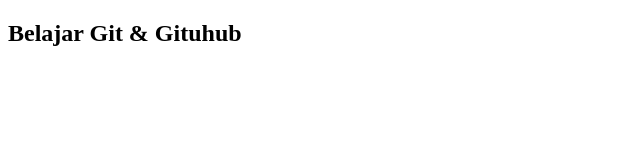
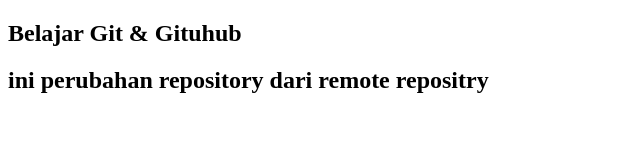
Before and after one commit to Fadiah13/Belajar_Git, a plain HTML site: page index.html in a window 1280 px wide. Shown: the whole page, without its empty margins (0-640 px from the left). Drawn offline with Linux system fonts and the light colour scheme.

Commit message:
menambha elemen baru d bawah h2

```diff
--- a/index.html
+++ b/index.html
@@ -7,5 +7,6 @@
 </head>
 <body>
     <h2>Belajar Git & Gituhub</h2>
+    <h2> ini perubahan repository dari remote repositry</h2>
 </body>
 </html>
```
